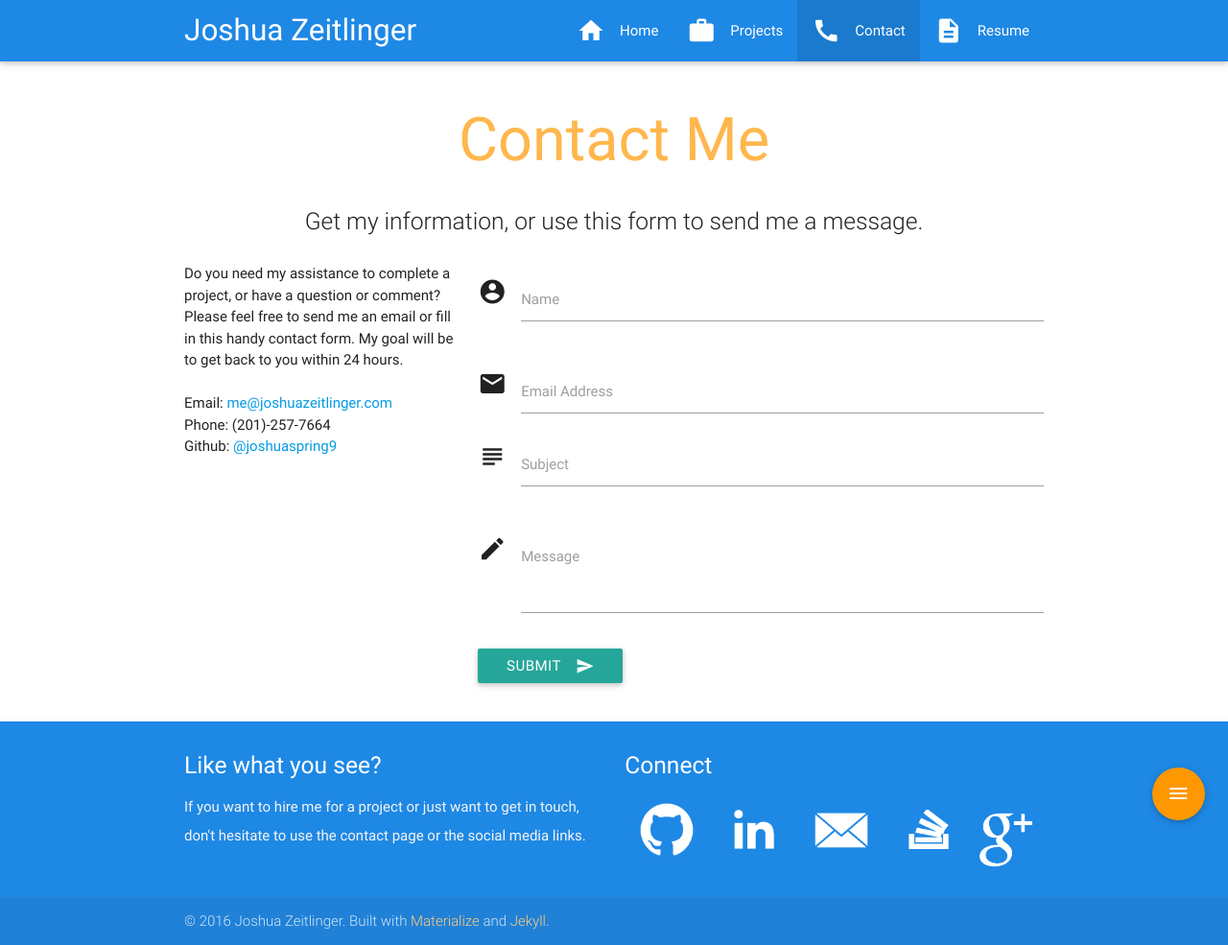
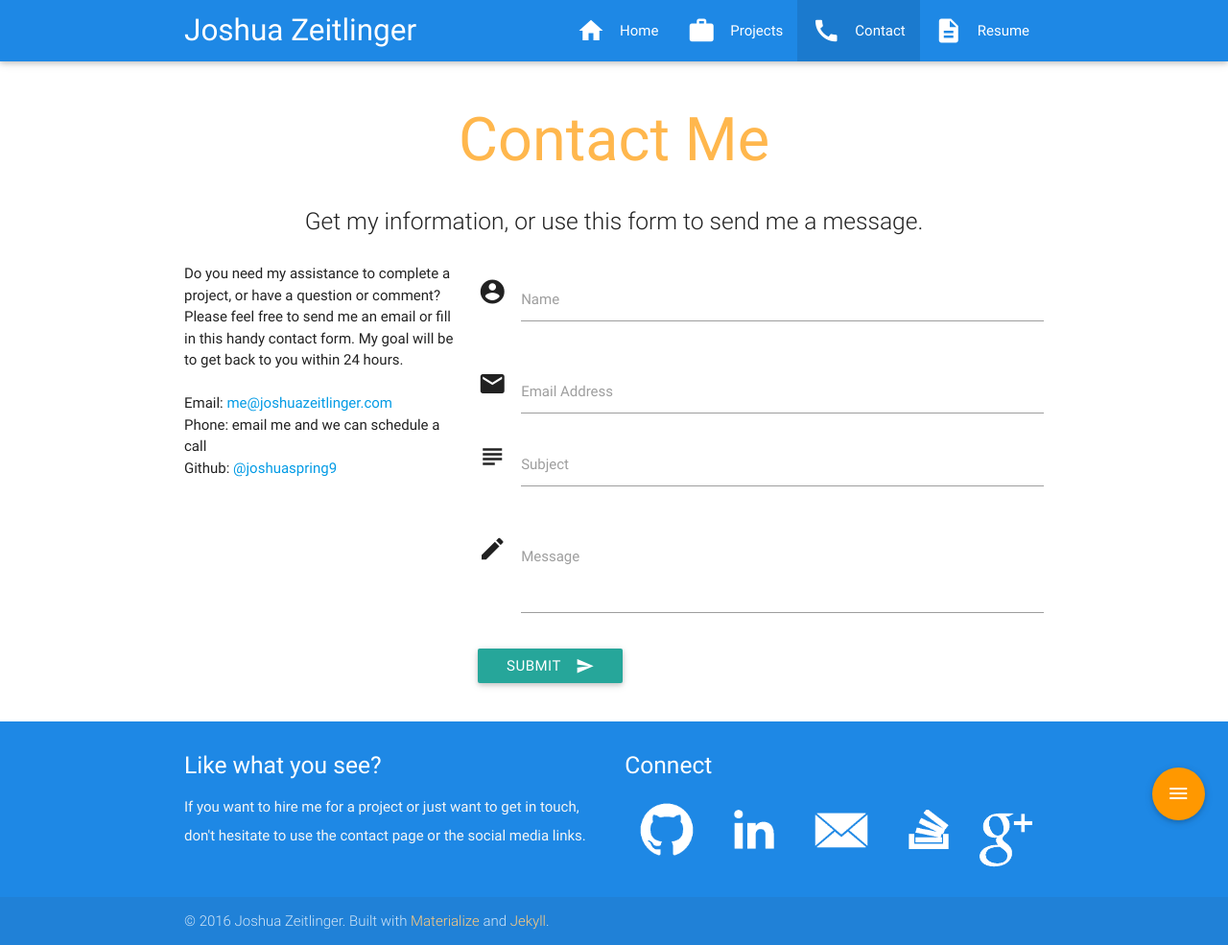
Before and after one commit to joshuaspring9/personal-website, a Jekyll site: the page built from contact/index.html, in a window 1280 px wide. Shown: the whole page at 96% size. Built offline with Jekyll 4.4.1, drawn with Linux system fonts in a browser that asks for light colours; nearby versions of some CDN libraries.

Commit message:
Remove phone number from website for now

```diff
--- a/contact/index.html
+++ b/contact/index.html
@@ -16,7 +16,7 @@ layout: default
 			<br><br>
 			Email: <a href="mailto:{{ site.email }}">{{ site.email }}</a>
 			<br>
-			Phone: (201)-257-7664
+			Phone: email me and we can schedule a call
 			{% if site.github_username %}
 				<br>
 				Github: <a href="https://github.com/{{site.github_username}}">@{{site.github_username}}</a>
```
